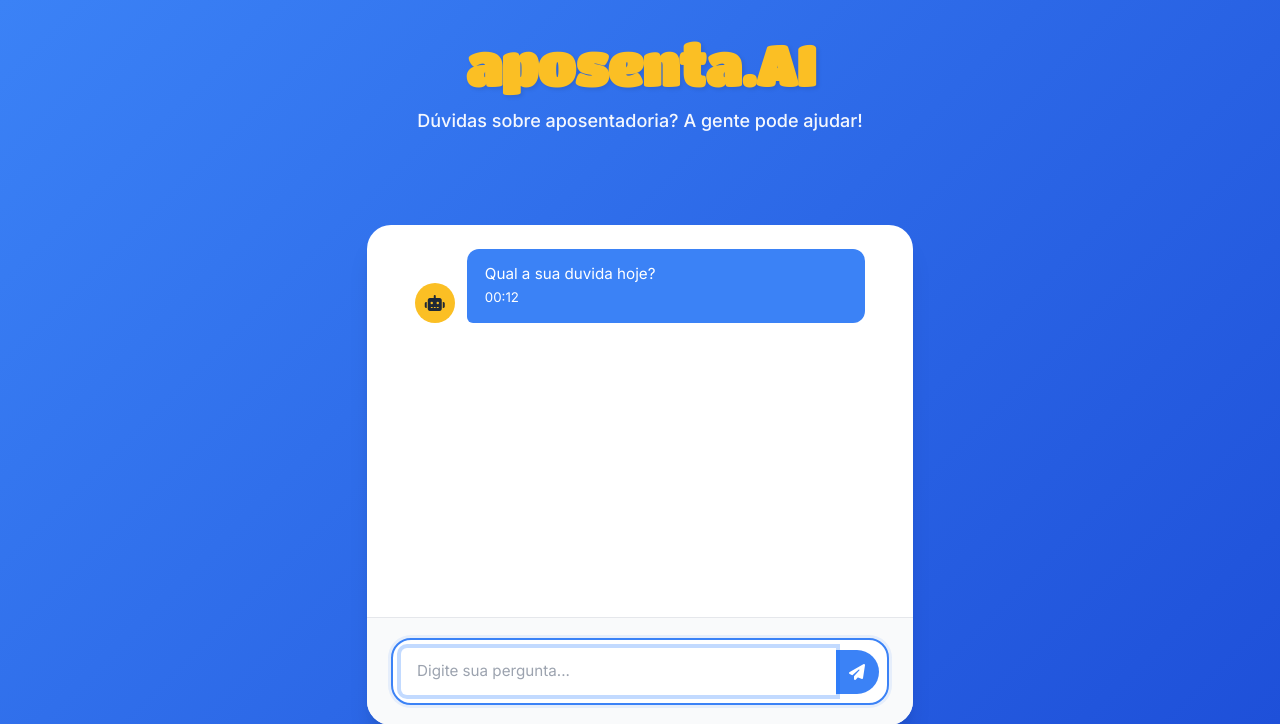
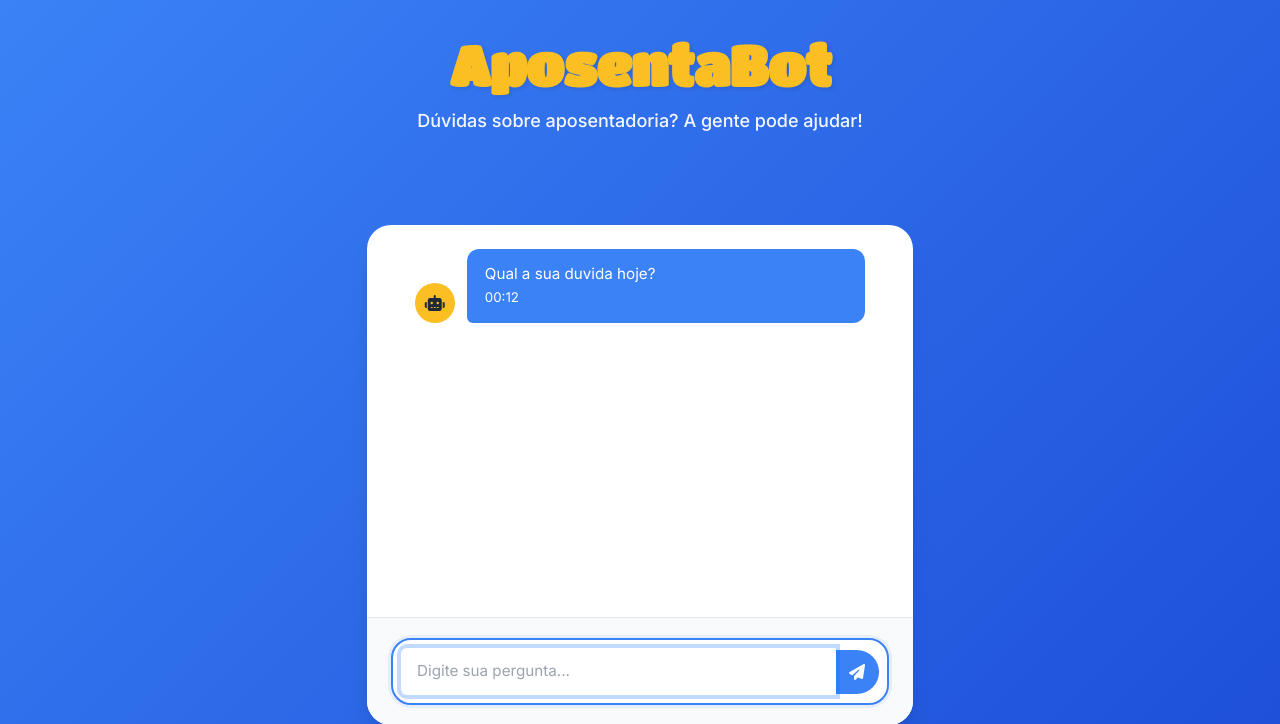
Before and after one commit to simette/tcc-web-app, a Flask app: page / in a window 1280 px wide. Shown: the top 724 px of the page. Run offline with Flask 3, Linux system fonts and the light colour scheme; some libraries are stand-ins or nearby versions.

Commit message:
Change name to AposentaBot

```diff
--- a/templates/index.html
+++ b/templates/index.html
@@ -5,7 +5,7 @@
     <meta name="viewport" content="width=device-width, initial-scale=1.0">
     <meta http-equiv="X-UA-Compatible" content="ie=edge">
 
-    <title>Aposenta.ai - Dúvidas sobre aposentadoria? A gente pode ajudar!</title>
+    <title>AposentaBot - Dúvidas sobre aposentadoria? A gente pode ajudar!</title>
 
     <!-- Bootstrap CSS -->
     <link href="https://cdnjs.cloudflare.com/ajax/libs/bootstrap/5.3.0/css/bootstrap.min.css" rel="stylesheet">
@@ -32,7 +32,7 @@
             <div class="container-fluid">
                 <div class="row align-items-center">
                     <div class="col-12 text-center">
-                        <h1 class="brand-title">aposenta.AI</h1>
+                        <h1 class="brand-title">AposentaBot</h1>
                         <p class="brand-subtitle">Dúvidas sobre aposentadoria? A gente pode ajudar!</p>
                     </div>
                 </div>
```
